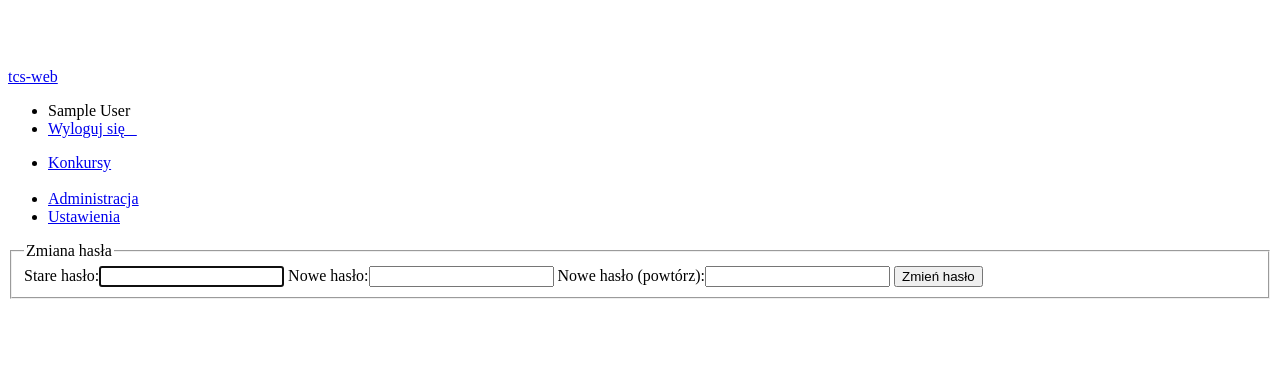
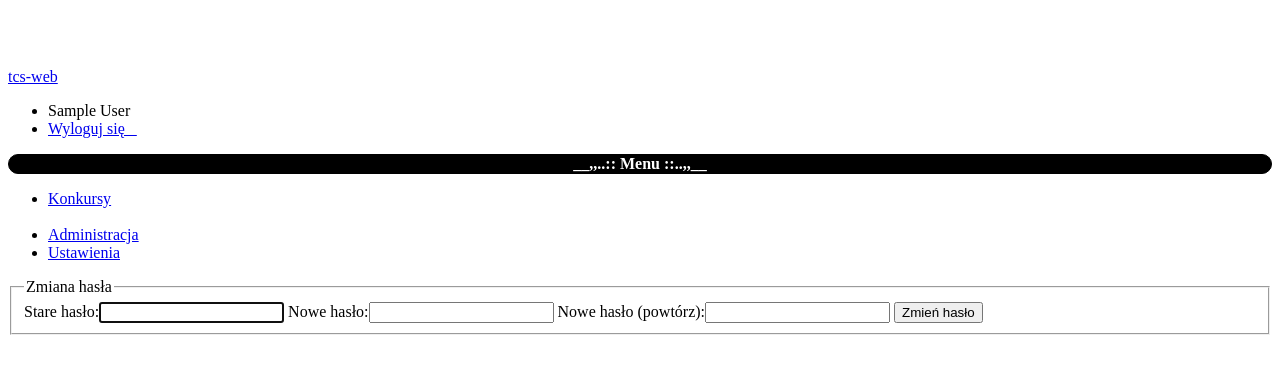
Before and after one commit to xneby/tcs-web, a Django app: page /tcs/passwd/ in a window 1280 px wide. Shown: the top 374 px of the page. Run offline with Django 3.2, Linux system fonts and the light colour scheme; the visitor is signed in with stand-in values (Sample User, id 1); parts of the project's set-up code (start-up, migrations or seed data) failed here and were passed over; some libraries are stand-ins or nearby versions.

Commit message:
Dodałem przepiękny napis menu nad menu.

```diff
--- a/tcs/templates/_base/menu.html
+++ b/tcs/templates/_base/menu.html
@@ -1,4 +1,5 @@
 {% load comments %}
+<center style="border-width: 1px; border-style: solid; border-color: black; border-radius: 10px; background-color: black; color: white; font-weight: bold;">__,,..:: Menu ::..,,__</center>
 <ul class="nav nav-pills nav-stacked">
 	{% for item in menu %}
 	{% if item.spacer %} <br> {% else %}
```
